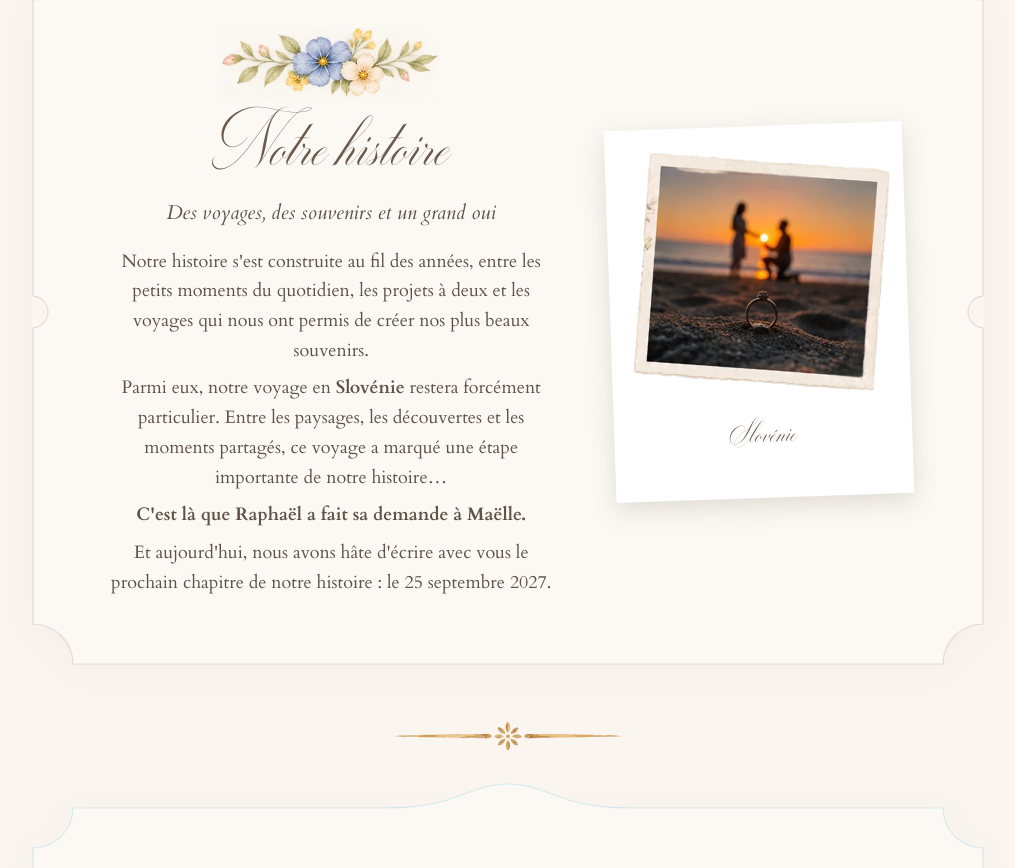
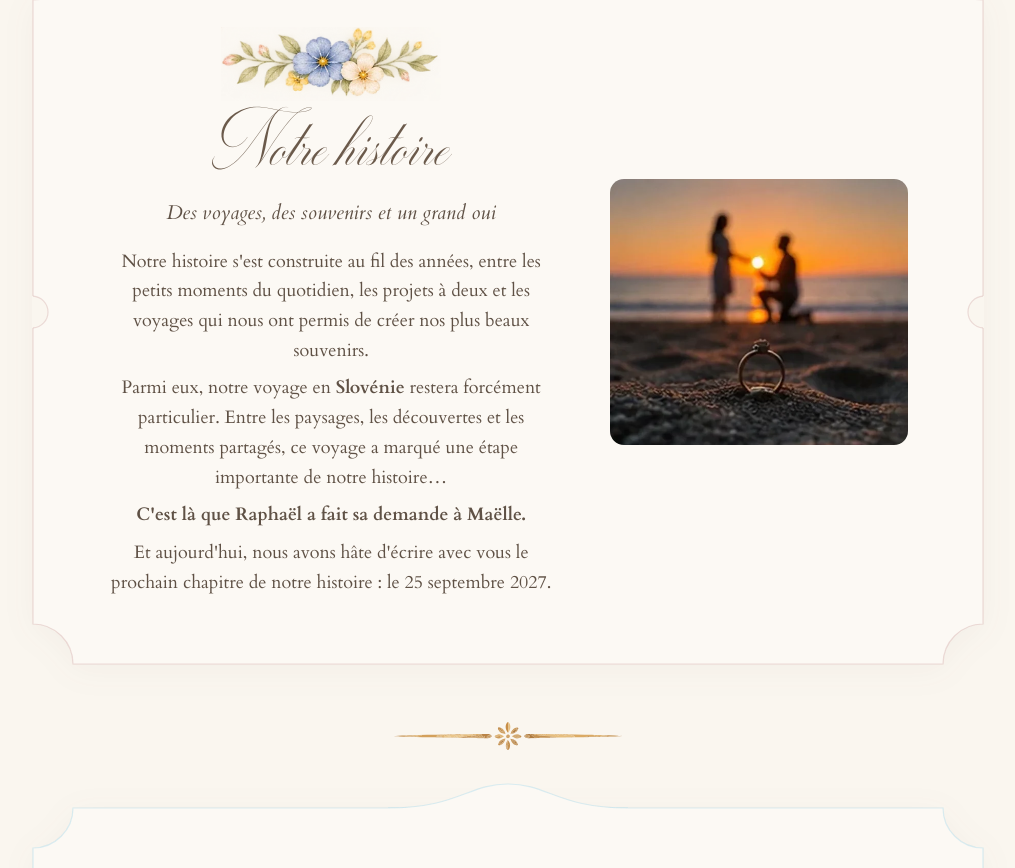
Before and after one commit to simonchardon/site-mariage, a plain HTML site: page index.html in a window 1280 px wide. Shown: the part 1631-2499 px from the top of the page, without its empty margins (132-1147 px from the left). Drawn offline with Linux system fonts and the light colour scheme.

Commit message:
feat(histoire): show the proposal photo alone, without polaroid frame
Co-Authored-By: Claude Opus 5.5 <noreply@anthropic.com>
Claude-Session: https://claude.ai/code/session_01KqKvaPF3QRpQ4yH5gXDwx2

```diff
--- a/css/style.css
+++ b/css/style.css
@@ -321,15 +321,14 @@ body.menu-ouvert { overflow: hidden; }
 .histoire .guirlande { width: 200px; margin-bottom: 4px; }
 .histoire .sous-titre { margin: 8px 0 18px; font-style: italic; font-size: 17px; }
 
-.polaroid {
-  margin: 26px 0 0;
-  padding: 10px 10px 34px;
-  background: #ffffff;
-  box-shadow: 0 6px 18px rgba(95, 81, 69, 0.18);
-  transform: rotate(-2deg);
+.photo-histoire {
+  display: block;
+  width: 100%;
+  max-width: 300px;
+  height: auto;
+  margin-top: 26px;
+  border-radius: 14px;
 }
-.polaroid img { display: block; width: 240px; }
-.polaroid figcaption { margin-top: 8px; font-size: 30px; }
 
 .deroulement { padding: 30px 6px 28px; }
 .deroulement .ornement { width: 190px; margin-bottom: 4px; }
@@ -802,9 +801,7 @@ legend { padding: 0; margin-bottom: 8px; }
   }
   .histoire .guirlande { width: 220px; margin-bottom: 4px; }
   .histoire .sous-titre { font-size: 20px; }
-  .polaroid { margin: 0; justify-self: center; padding: 12px 12px 44px; box-shadow: 0 8px 24px rgba(95, 81, 69, 0.18); }
-  .polaroid img { width: 320px; }
-  .polaroid figcaption { margin-top: 10px; font-size: 39px; }
+  .photo-histoire { margin: 0; justify-self: center; max-width: 360px; }
 
   .deroulement { padding: 44px 40px; }
   .deroulement .ornement { width: 240px; }
--- a/index.html
+++ b/index.html
@@ -91,10 +91,7 @@
         <p>Et aujourd'hui, nous avons hâte d'écrire avec vous le prochain chapitre de notre histoire : le 25 septembre 2027.</p>
       </div>
     </div>
-    <figure class="polaroid">
-      <img src="./assets/img/photo-demande.webp" alt="Raphaël fait sa demande à Maëlle sur une plage au coucher du soleil" width="394" height="385">
-      <figcaption class="manuscrit">Slovénie</figcaption>
-    </figure>
+    <img class="photo-histoire" src="./assets/img/photo-demande-seule.webp" alt="Raphaël fait sa demande à Maëlle sur une plage au coucher du soleil, en Slovénie" width="582" height="520">
   </section>
   <img class="separateur-section" src="./assets/img/separateur.svg" alt="">
 
```
Also changed, not shown: assets/img/photo-demande-seule.webp (added), assets/img/photo-demande.webp (deleted).
